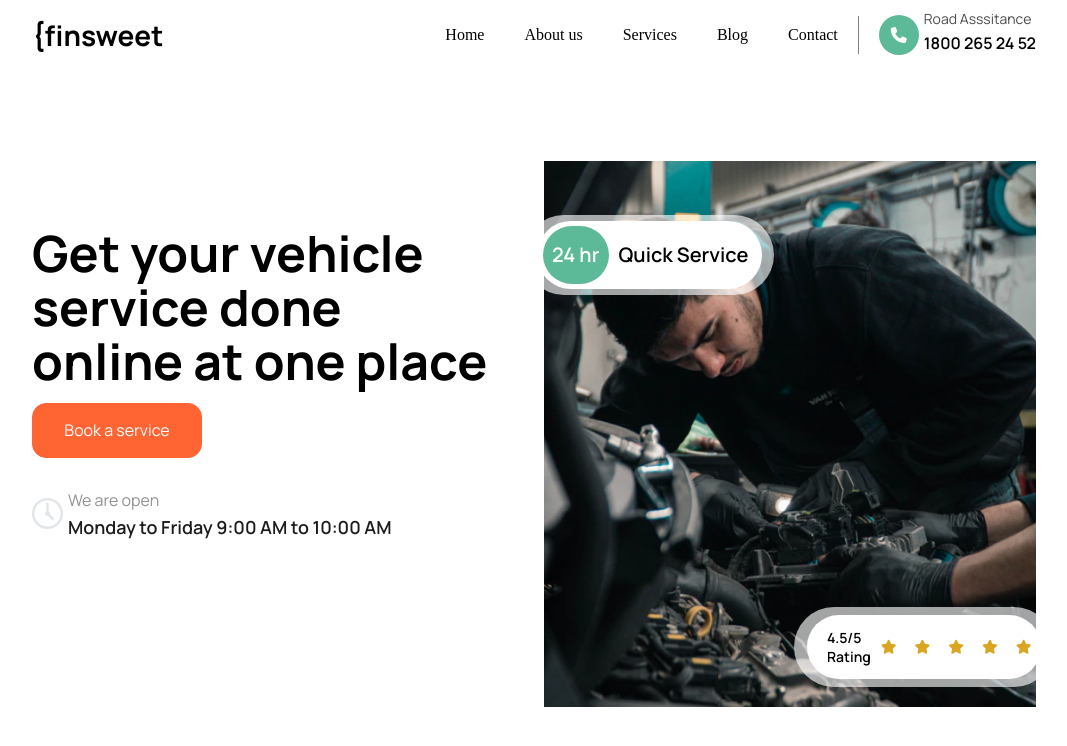
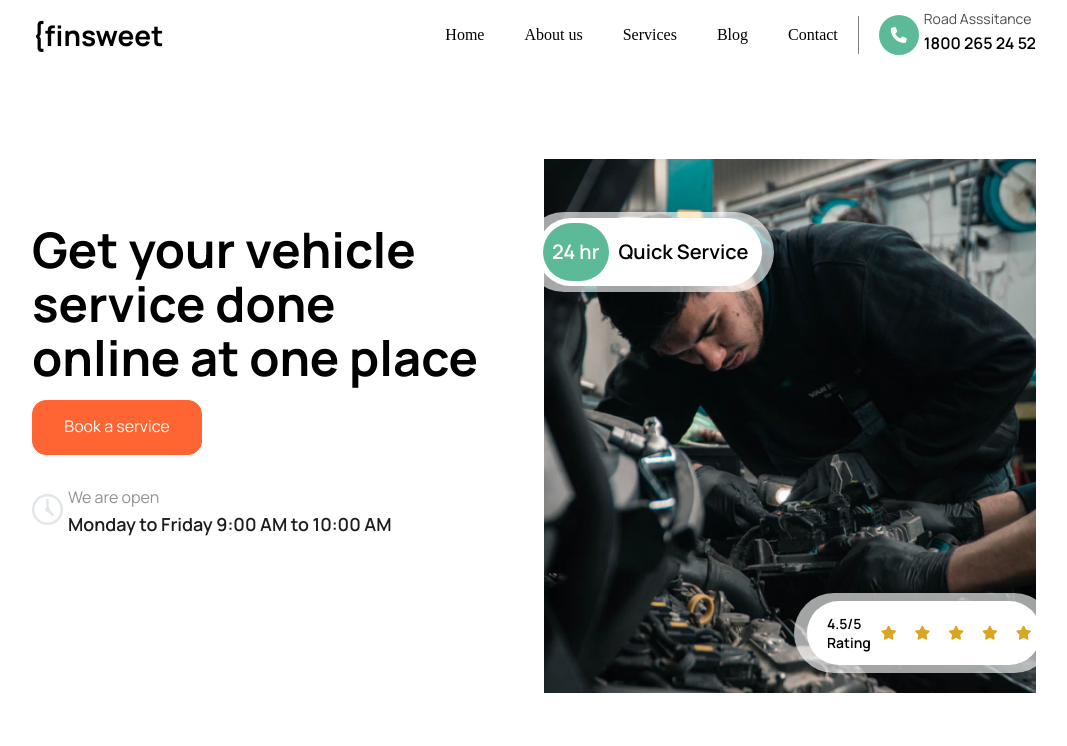
Before and after one commit to mabirhire1/finsweet, a plain HTML site: page index.html in a window 1280 px wide. Shown: the whole page, without its empty margins (96-1163 px from the left). Drawn offline with Linux system fonts and the light colour scheme.

Commit message:
reworked

```diff
--- a/css/style.css
+++ b/css/style.css
@@ -81,7 +81,7 @@ nav .right-contact .right-contact-text h6{
 /* main styling */
 main{
     width: 80%;
-    height: 91vh;
+    height: 89vh;
     margin: auto;
     display: flex;
     flex-direction: column;
@@ -110,7 +110,7 @@ main .container .left-text .content{
 }
 
 main .container .left-text .content h1{
-    font-size: 50px;
+    font-size: 49px;
     font-weight: 800;
     line-height: 54px;
 }
```
